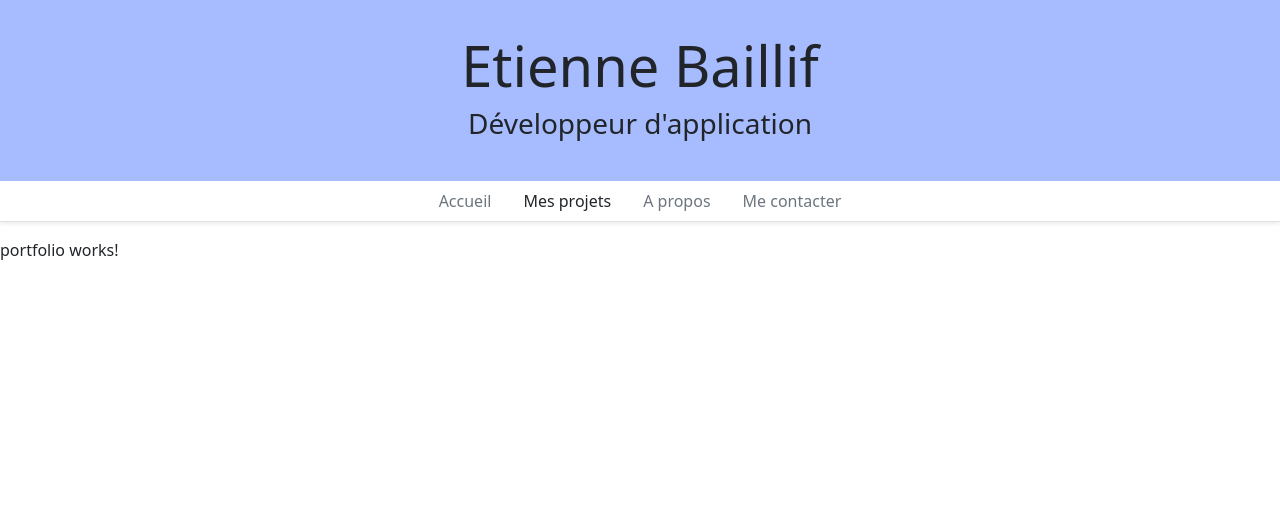
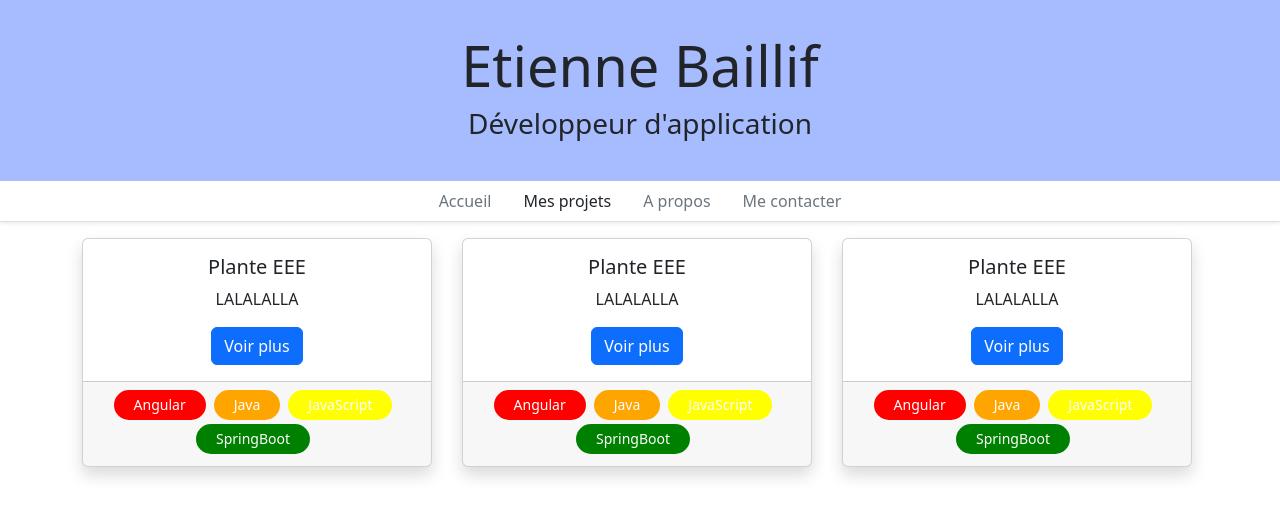
Before and after one commit to bobe974/crispy-train, an Angular app: page /portfolio in a window 1280 px wide. Shown: the top 516 px of the page. Built offline with nearby package versions, Linux system fonts and the light colour scheme.

Commit message:
projects page

```diff
--- a/src/app/app.module.ts
+++ b/src/app/app.module.ts
@@ -10,6 +10,7 @@ import { HomeComponent } from './home/home.component';
 import { PortfolioComponent } from './portfolio/portfolio.component';
 import { ResumeComponent } from './resume/resume.component';
 import { ContactComponent } from './contact/contact.component';
+import { ProjectCardComponent } from './project-card/project-card.component';
 
 @NgModule({
   declarations: [
@@ -19,7 +20,8 @@ import { ContactComponent } from './contact/contact.component';
     HomeComponent,
     PortfolioComponent,
     ResumeComponent,
-    ContactComponent
+    ContactComponent,
+    ProjectCardComponent
   ],
   imports: [
     BrowserModule,
--- /dev/null
+++ b/src/app/modele/Projet.ts
@@ -0,0 +1,10 @@
+import { Tag } from "./tag";
+export interface Projet{
+    id:number;
+    nom:string;
+    resume:string;
+    description:string;
+    projectLink:string;
+    photo: string[];
+    tags: Tag[];
+}
--- /dev/null
+++ b/src/app/modele/Tag.ts
@@ -0,0 +1,15 @@
+export class Tag{
+
+    static readonly ANGULAR = new Tag('Angular', 'red');
+    static readonly JAVA = new Tag('Java', 'orange');
+    static readonly SPRING = new Tag('SpringBoot', 'green');
+    static readonly JavaScript = new Tag('JavaScript', 'yellow');
+
+    private constructor(private readonly key : string, public readonly color: string){
+
+    }
+
+    toString(){
+        return this.key
+    }
+}
--- a/src/app/portfolio/portfolio.component.html
+++ b/src/app/portfolio/portfolio.component.html
@@ -1 +1,14 @@
-<p>portfolio works!</p>
+<div class="container">
+
+    <div class="row">
+        <div class="col-lg-4 col-md-6 mb-4" style="max-width: 380px;">
+            <app-project-card [projet]="unprojet"></app-project-card>
+        </div>
+        <div class="col-lg-4 col-md-6 mb-4" style="max-width: 380px;">
+            <app-project-card [projet]="unprojet"></app-project-card>
+        </div>
+        <div class="col-lg-4 col-md-6 mb-4" style="max-width: 380px;">
+            <app-project-card [projet]="unprojet"></app-project-card>
+        </div>
+    </div>
+</div>
--- a/src/app/portfolio/portfolio.component.ts
+++ b/src/app/portfolio/portfolio.component.ts
@@ -1,5 +1,7 @@
 import { Component } from '@angular/core';
 import { Title } from '@angular/platform-browser';
+import { Projet } from '../modele/Projet';
+import { Tag } from '../modele/tag';
 
 @Component({
   selector: 'app-portfolio',
@@ -7,7 +9,17 @@ import { Title } from '@angular/platform-browser';
   styleUrls: ['./portfolio.component.css']
 })
 export class PortfolioComponent {
+  unprojet: Projet = {
+    id:0,
+    nom:'Plante EEE',
+    resume:'BLABLABLA',
+    description:'LALALALLA',
+    projectLink:'https//xxx',
+    photo: [],
+    tags: [Tag.ANGULAR, Tag.JAVA, Tag.JavaScript, Tag.SPRING],
+  }
   constructor(private titleService: Title) {
     this.titleService.setTitle("Etienne Baillif - PortFolio");
+
   }
 }
--- /dev/null
+++ b/src/app/project-card/project-card.component.css
@@ -0,0 +1,11 @@
+.tag{
+    padding: 0 20px;
+    height: 30px;
+    width: fit-content;
+    font-size: 14px;
+    line-height: 30px;
+    border-radius: 25px;
+    background-color: blue;
+    color: white;
+
+}
--- /dev/null
+++ b/src/app/project-card/project-card.component.html
@@ -0,0 +1,14 @@
+<div class="card shadow text-center" style="max-width: 350px; min-width: 350px;">
+<div class="card-body">
+    <h5 class="card-title">{{projet.nom}}</h5>
+    <p class="card-text">{{projet.description}}</p>
+    <button class="btn btn-primary">Voir plus</button>
+</div>
+    <div class="card-footer">
+        <div class="d-flex flex-wrap justify-content-center">
+            <div *ngFor="let tag of projet.tags">
+                <div class="tag me-2 mb-1" [style.background-color]="tag.color">{{tag}}</div>
+            </div>
+        </div>
+    </div>
+</div>
```
Also changed, not shown: src/app/project-card/project-card.component.ts (added, +11 -0 lines).
